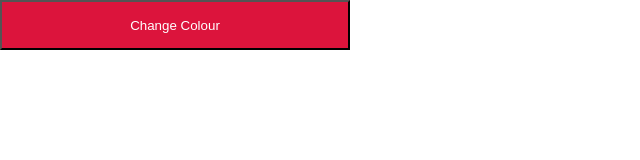
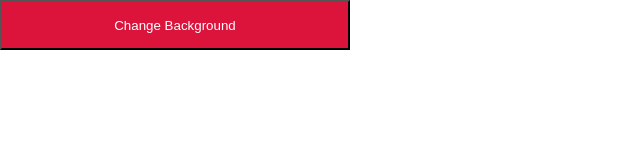
Before and after one commit to JakeWalker23/javascript-deliberate-practice, a Next.js app: page /backgroundButton in a window 1280 px wide. Shown: the top 160 px of the page, without its empty margins (0-640 px from the left). Built offline with nearby package versions, Linux system fonts and the light colour scheme.

Commit message:
Better naming for function

```diff
--- a/pages/backgroundButton.tsx
+++ b/pages/backgroundButton.tsx
@@ -6,7 +6,7 @@ const BackgroundButton = () => {
 
     const [color, setColor] = useState('white');
 
-    function change(event) {
+    function changeBackground(event) {
 
         if (event.cancelable) {
             event.preventDefault();
@@ -23,7 +23,7 @@ const BackgroundButton = () => {
 
     return <div className={styles.background} style={{ background: color }}>
         <Draggable>
-            <button className={styles.button} onClick={change}>Change Colour</button>
+            <button className={styles.button} onClick={changeBackground}>Change Background</button>
         </Draggable>
     </div >
 }
```
